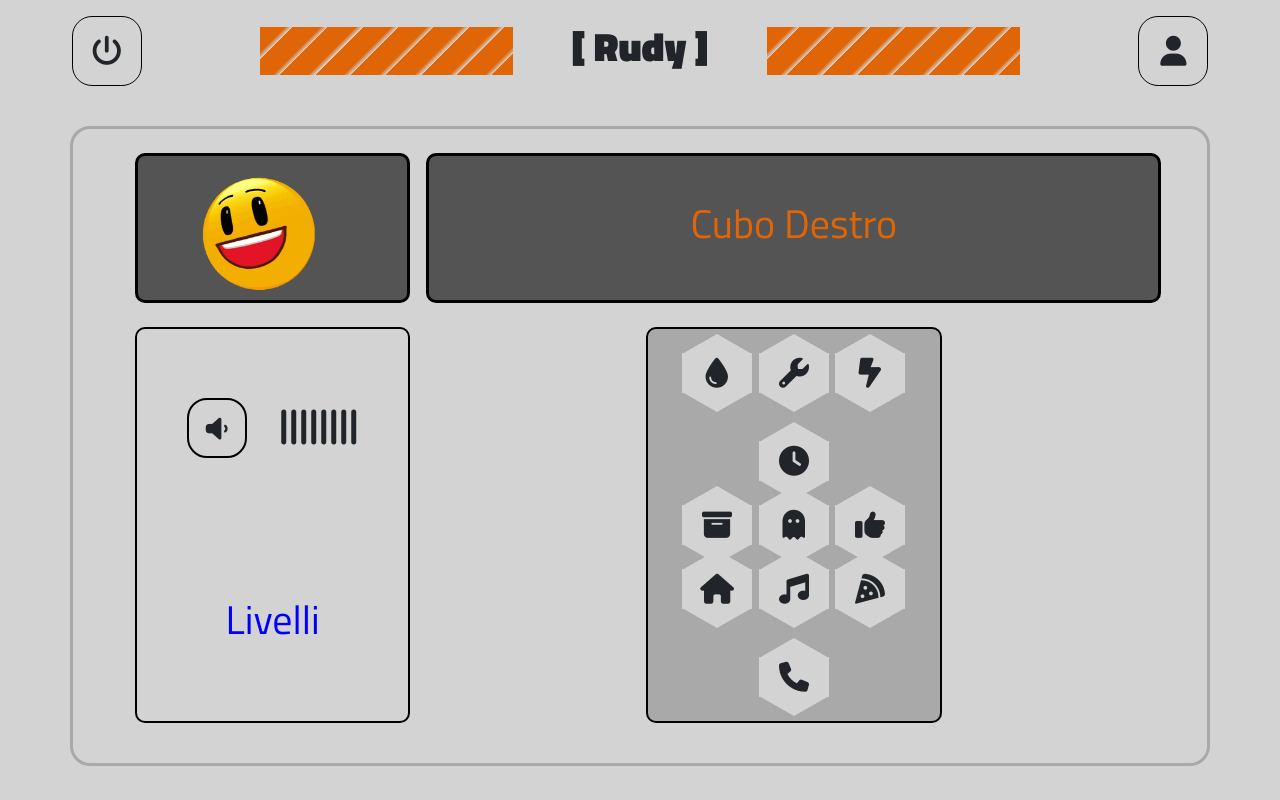
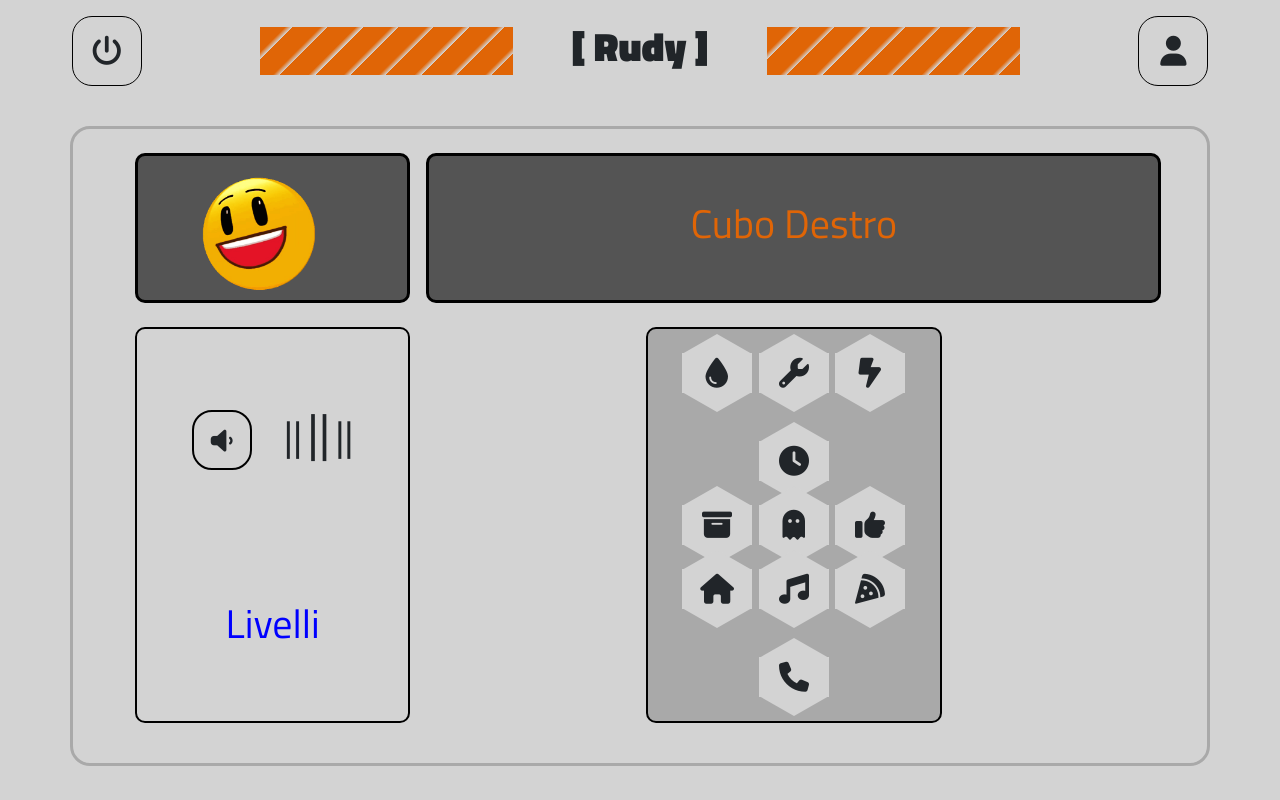
Before and after one commit to Valeria-Caramellino/memory, a Vue app: page / in a window 1280 px wide. Built offline with nearby package versions, Linux system fonts and the light colour scheme.

Commit message:
fix righe verticali e hover

```diff
--- a/src/components/componentMain/componentSectionSecond/component/left/Audio.vue
+++ b/src/components/componentMain/componentSectionSecond/component/left/Audio.vue
@@ -1,45 +1,60 @@
 <script>
-export default{
-    name:'Audio'
+export default {
+    name: 'Audio'
 }
 </script>
 <template>
-    <section class="d-flex align-items-center justify-content-start">
+    <section class="d-flex justify-content-center align-items-baseline">
         <div class="volume d-flex justify-content-center align-items-center mx-3">
 
             <i class="fa-solid fa-volume-low "></i>
 
         </div>
-        <div class="mx-3">
+        <div class="mx-3 lines-container ">
+            <span class="line">||</span>
 
-            <span v-for="index in 4" :key="index"><i class="fa-solid fa-grip-lines-vertical"></i></span>
         </div>
 
     </section>
 </template>
 <style lang="scss" scoped>
-div.volume{
+
+.volume {
     width: 60px;
     height: 60px;
     border: 2px solid black;
     border-radius: 20px;
-    //background-color: blue;
-    i{
+    i {
       padding: 1rem;
       font-size: 25px;
     }
+    &:hover{
+        i{
+            cursor: pointer;
+            color: darkorange;
         }
-div{
-//background-color: blueviolet;
-width: 80px;
-height: 60px;
+    }
+  }
+
+  .lines-container {
     display: flex;
     align-items: center;
-justify-content: space-around;
-    span{
+    justify-content: center;
 
+    .line {
+      font-size: 50px;
+
+      &::before {
         font-size: 40px;
-        font-weight: 600;
+        content: "||";
+        margin-right: 5px;
+      }
+
+      &::after {
+        font-size: 40px;
+        content: "||";
+        margin-left: 5px;
+      }
     }
   }
 </style>
```
Lines whose indentation alone changed are shown as unchanged.
